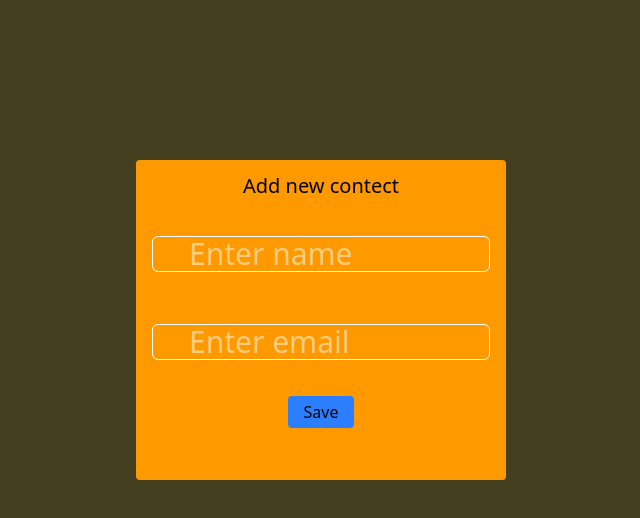
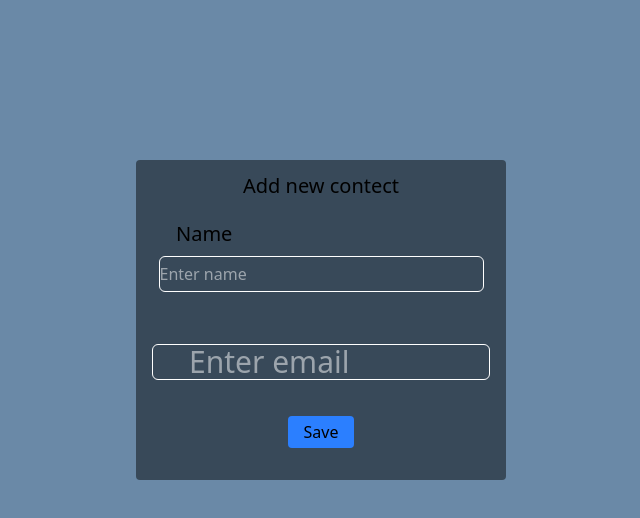
Before and after one commit to Danish-Devx3/React-projects, a React (Vite) app in the folder Contact-App/: page / in a window 1280 px wide. Both pictures are taken after a click on the icon 903 px from the left and 112 px from the top of the page. Shown: the top 518 px of the page, without its empty margins (319-959 px from the left). Built offline with nearby package versions, Linux system fonts and the light colour scheme.

Commit message:
Enhance Contact App UI: Update AddContact and Navbar components for improved styling, reset input fields after adding a contact, and modify ShowContact component's background color.

```diff
--- a/Contact-App/src/components/AddContact.jsx
+++ b/Contact-App/src/components/AddContact.jsx
@@ -10,6 +10,8 @@ const AddContact = ({contacts, name, setName, email, setEmail, setContacts, hand
 
     setContacts((prev)=>[{name:name,email:email},...prev]);
     handleAddContactModel();
+    setName('');
+    setEmail('');
 
   }
 
@@ -19,9 +21,12 @@ const AddContact = ({contacts, name, setName, email, setEmail, setContacts, hand
 
   return (
     <div className='max-w-[370px] mx-auto flex items-center h-[80vh]'>
-      <div className='bg-amber-500 h-80 text-center w-full gap-5 flex flex-col rounded'>
+      <div className='bg-[#384959] h-80 text-center w-full gap-5 flex flex-col rounded'>
         <h1 className='text-xl mt-3' >Add new contect</h1>
-        <input onChange={(e)=>{setName(e.target.value)}} value={name} placeholder='Enter name' type="text" className='h-9 rounded-md border border-white bg-transparent pl-9 text-3xl text-white m-4' />
+        <div>
+          <h4 className='text-start ml-10 -mb-2 text-xl' >Name</h4>
+        <input onChange={(e)=>{setName(e.target.value)}} value={name} placeholder='Enter name' type="text" className='h-9 rounded-md border border-white bg-transparent pl- text-md w-[325px] text-white m-4' />
+        </div>
         <input onChange={(e)=>{setEmail(e.target.value)}} value={email} placeholder='Enter email' type="email" className='h-9 rounded-md border border-white bg-transparent pl-9 text-3xl text-white m-4' />
         <button onClick={AddContact} className='bg-blue-500 mx-auto px-4 py-1 rounded cursor-pointer hover:bg-blue-400'>Save</button>
       </div>
--- a/Contact-App/src/components/Navbar.jsx
+++ b/Contact-App/src/components/Navbar.jsx
@@ -2,7 +2,7 @@ import React from 'react'
 
 const Navbar = () => {
   return (
-    <div className='flex items-center justify-center rounded-lg gap-2 text-xl h-[60px] bg-white my-4 ' >
+    <div className='flex items-center justify-center rounded-lg gap-2 text-xl h-[60px] bg-[#384959] my-4 ' >
         <h1>Contact App</h1>
     </div>
   )
--- a/Contact-App/src/components/ShowContact.jsx
+++ b/Contact-App/src/components/ShowContact.jsx
@@ -21,12 +21,16 @@ const ShowContact = ({
     setEmail(con.email);
     handleAddContactModel();
 
+
     const filtered = contacts.filter((contact) => {
       return con != contact;
     });
 
     setContacts(filtered);
+
   }
+
+
 
 
 
@@ -35,7 +39,7 @@ const ShowContact = ({
       <h1 className="text-2xl">Contacts</h1>
       {contacts.map((contact) => {
         return (
-          <div className="bg-gray-400 flex justify-between items-center rounded-md p-5 mt-2">
+          <div className="bg-[#bdddfc] flex justify-between items-center rounded-md p-5 mt-2">
             <div className="flex items-center ">
               <FaUser className="text-3xl mr-3" />
 
--- a/Contact-App/src/index.css
+++ b/Contact-App/src/index.css
@@ -1,6 +1,6 @@
 @import "tailwindcss";
 body{
-    background-color: #433f1e;
+    background-color: #6a89a7;
 }
 
 @layer utilities {
```
